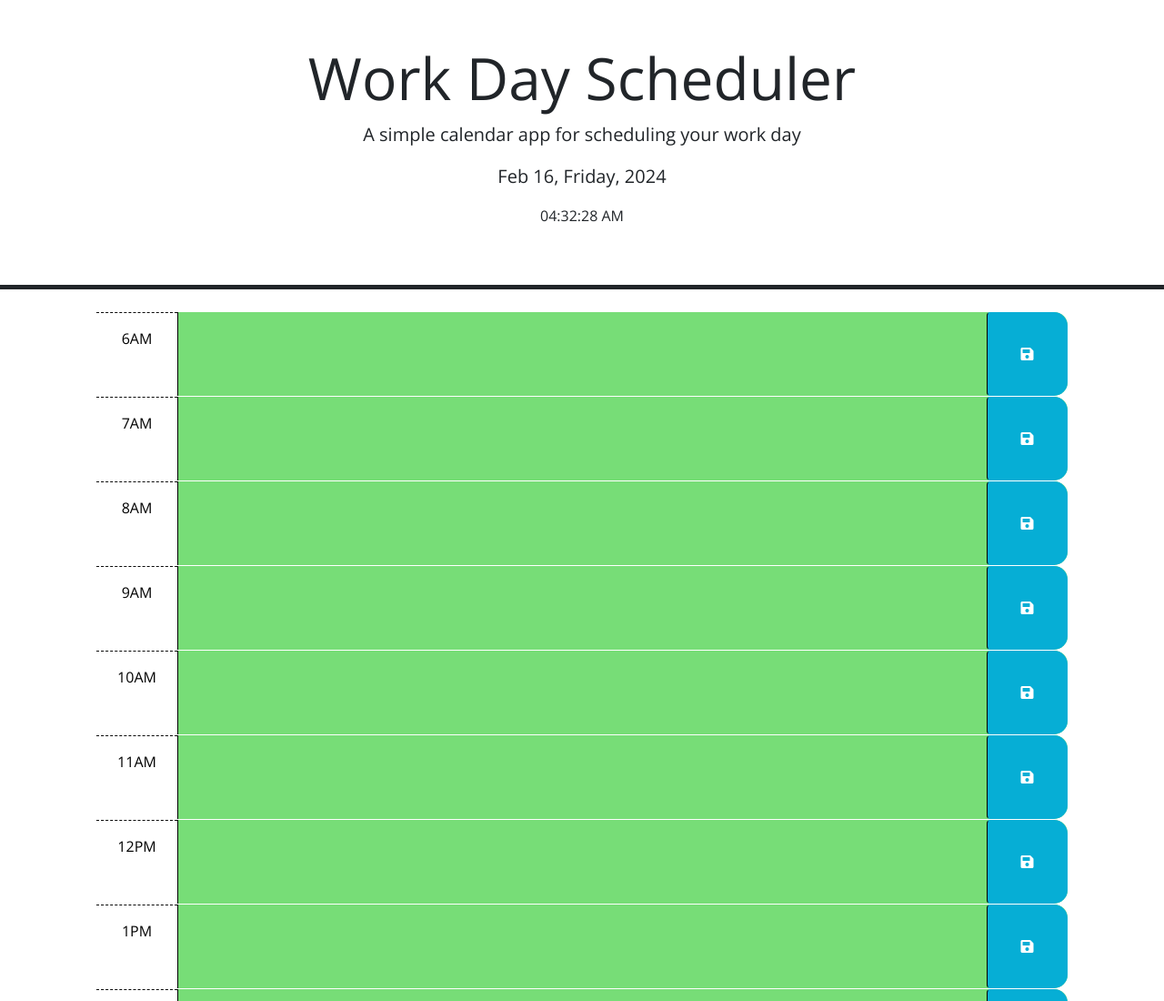
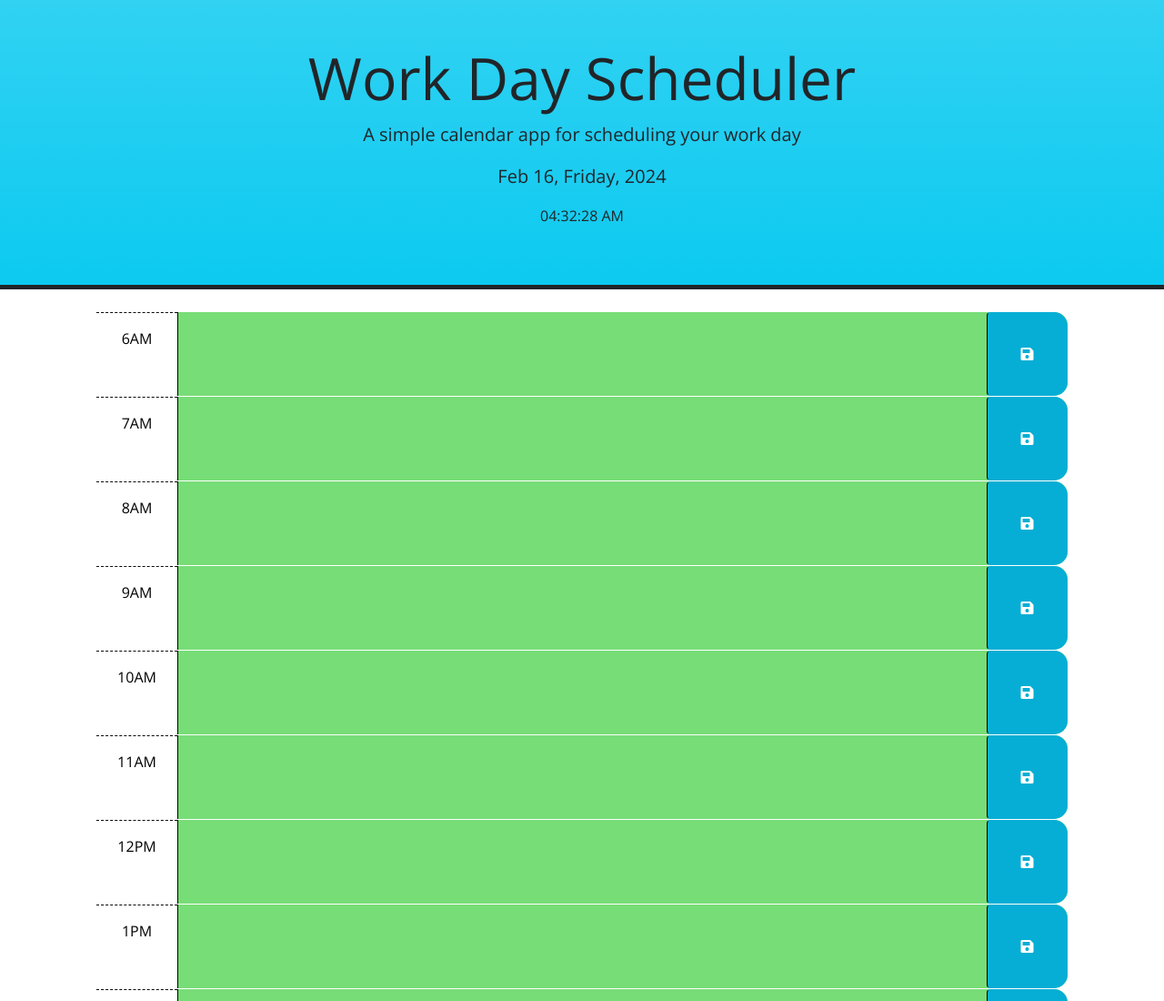
Before and after one commit to Orion888888/work_day_scheduler, a plain HTML site: page index.html in a window 1280 px wide. Shown: the top 1100 px of the page at 91% size. Drawn offline with nearby package versions, Linux system fonts and the light colour scheme.

Commit message:
added styling attributes from bootstrap to the index.html to change the header to make more visually appealing. The script.js is having was saving to the local storage correctly, but whne the <div> id's were changed to fix the changing colors for the time, the local storage, once refreshed, returns an undefined. Need to further investigate this issue.

```diff
--- a/assets/script.js
+++ b/assets/script.js
@@ -1,8 +1,6 @@
 const localeSettings = {};
 dayjs.locale(localeSettings);
-// Wrap all code that interacts with the DOM in a call to jQuery to ensure that
-// the code isn't run until the browser has finished rendering all the elements
-// in the html.
+
 $(function () {
   //gets current hour from dayjs library
   const currentHour = dayjs().format('H');
--- a/assets/style.css
+++ b/assets/style.css
@@ -1,6 +1,10 @@
 body {
   font-family: 'Open Sans', sans-serif;
   font-size: 16px;
+}
+
+header {
+  background-image: var(--bs-gradient);
 }
 
 textarea {
--- a/index.html
+++ b/index.html
@@ -23,7 +23,7 @@
   </head>
 
   <body>
-    <header class="p-5 mb-4 border-5 border-bottom border-dark text-center">
+    <header class="p-5 mb-4 bg-info border-5 border-bottom border-dark text-center">
       <h1 class="display-3">Work Day Scheduler</h1>
       <p class="lead">A simple calendar app for scheduling your work day</p>
       <p id="currentDay" class="lead"></p>
```
